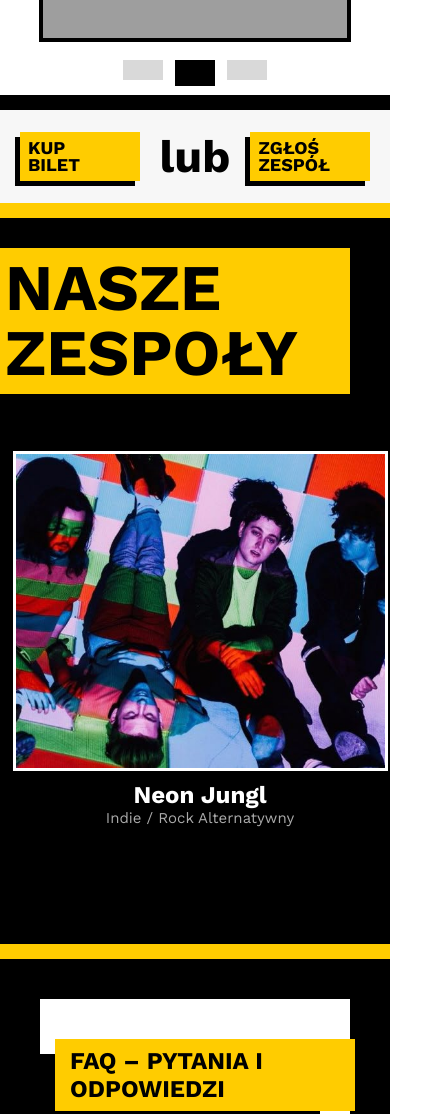
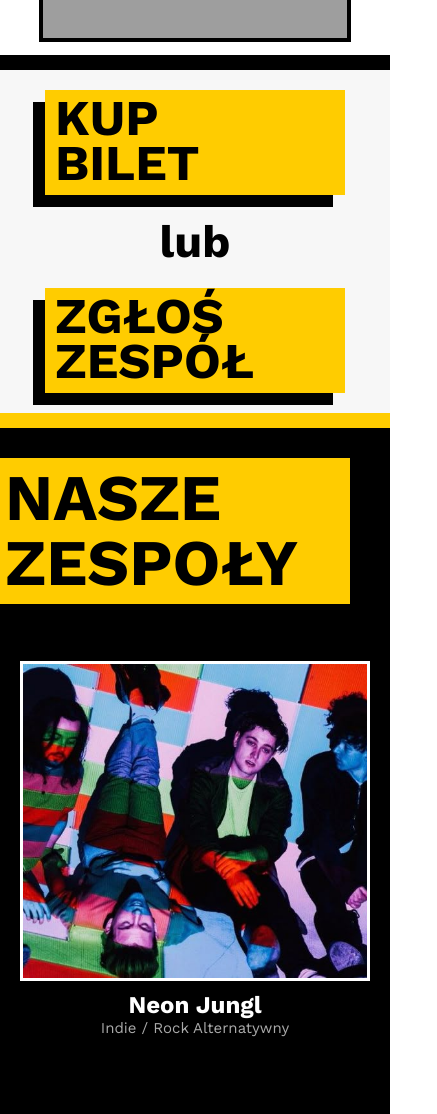
Before and after one commit to apetrochenko6/soundon-spa, a React (Vite) app in the folder my-frontend/: page / in a window 390 px wide. Shown: the part 441-1555 px from the top of the page, 437 px wide, since content can reach past the window. Built offline with nearby package versions, Linux system fonts and the light colour scheme; grey boxes are pictures that could not be loaded.

Commit message:
adding some response

```diff
--- a/my-frontend/src/BandForm.css
+++ b/my-frontend/src/BandForm.css
@@ -149,8 +149,8 @@
       transition: transform 0.2s;
     }
 
-    .leftright,
-    .rightleft {
+    .band-closer .leftright,
+     .band-closer .rightleft {
       height: 4px;
       width: 40px;
       position: absolute;
--- a/my-frontend/src/index.css
+++ b/my-frontend/src/index.css
@@ -467,18 +467,22 @@
           text-decoration: none;
           border-radius: 10px;
         }
+
         @media (max-width: 1660px) {
-          .band-card{
+          .band-card {
             width: 700px;
           }
-          .band-image{
+
+          .band-image {
             width: 600px;
           }
         }
+
         @media (max-width: 1200px) {
-          .band-image{
+          .band-image {
             width: 400px;
           }
+
           .zespol-lable {
             font-size: 80px;
             max-width: 550px;
@@ -576,9 +580,9 @@
 
 
         @media (max-width: 800px) {
-         .carousel-controls {
-          display: none;
-         }
+          .carousel-indicators {
+            display: none;
+          }
 
           .divider {
             height: 35px;
@@ -607,40 +611,17 @@
             height: 400px;
           }
 
-          .band-image{
-            width: 375px;
-          }
+
           .carousel {
             aspect-ratio: 16 / 7;
           }
 
-          .carousel-controls button:first-child {
-            margin-left: -80px;
+
+
+          .buttons {
+            flex-direction: column;
           }
 
-          .carousel-controls button:last-child {
-            margin-right: -80px;
-          }
-
-          .carousel-controls button {
-            display: none;
-          }
-
-
-          .buttons a.button {
-            padding: 8px 20px 8px 8px;
-            font-size: 18px;
-            width: 200px;
-            box-shadow: -5px 5px 0 #000;
-          }
-
-          .buttons a.button:hover {
-            box-shadow: -3px 3px 0 #000;
-          }
-
-          .buttons a.or {
-            font-size: 16px;
-          }
 
           .navbar-left {
             width: 100%;
@@ -691,3 +672,12 @@
           }
 
         }
+ @media (max-width: 600px) {
+        .band-card {
+            width: 350px;
+          }
+
+          .band-image {
+            width: 350px;
+          }
+        }
```
